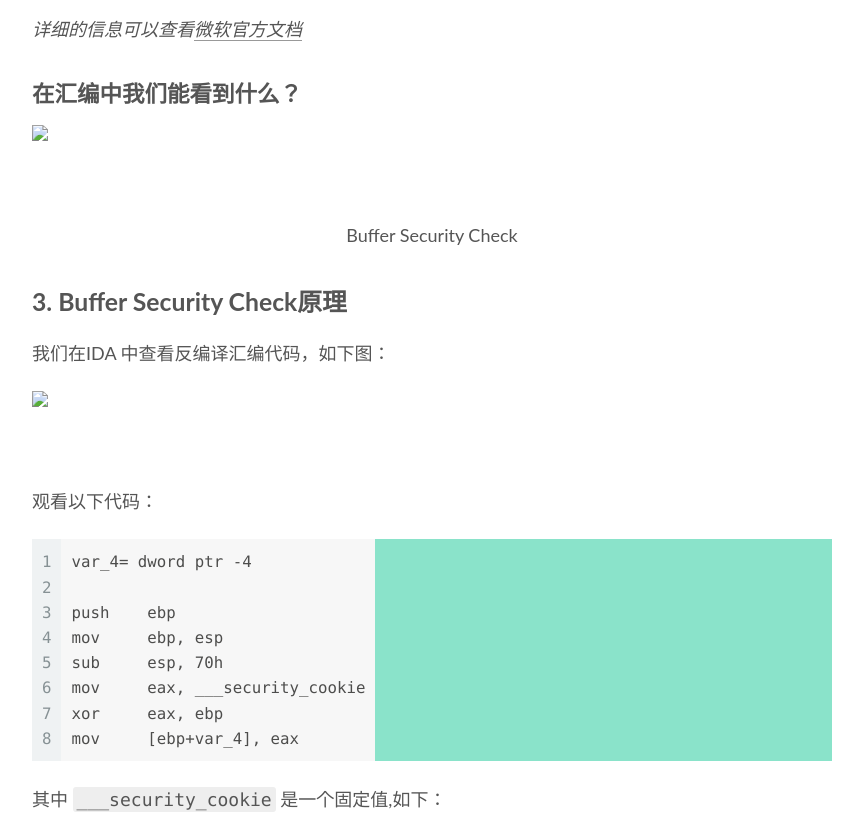
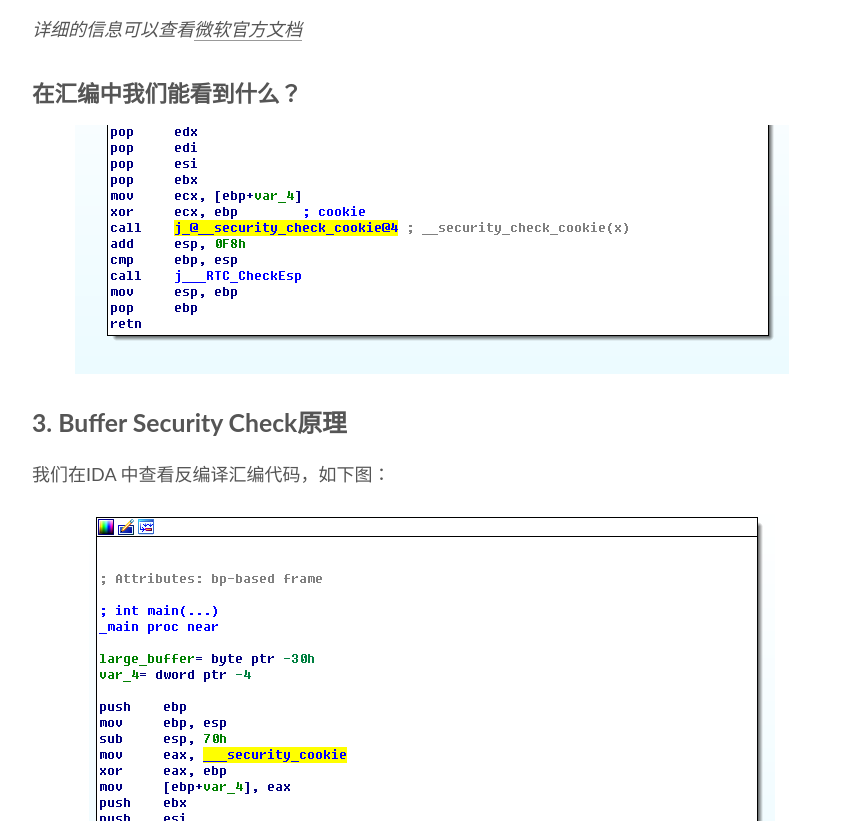
Before and after one commit to xxxxnnxxxx/xxxxnnxxxx.github.io, a plain HTML site: page index.html in a window 1280 px wide. Shown: the part 5200-6021 px from the top of the page, without its empty margins (208-1071 px from the left). Drawn offline with Linux system fonts and the light colour scheme; files whose address does not match are found by name.

Commit message:
Site updated: 2023-07-05 10:01:02

```diff
--- a/index.html
+++ b/index.html
@@ -171,7 +171,7 @@
               <span class="post-meta-item-text">Posted on</span>
 
 
-              <time title="Created: 2023-07-05 09:51:00 / Modified: 09:55:39" itemprop="dateCreated datePublished" datetime="2023-07-05T09:51:00+08:00">2023-07-05</time>
+              <time title="Created: 2023-07-05 09:51:00 / Modified: 10:00:44" itemprop="dateCreated datePublished" datetime="2023-07-05T09:51:00+08:00">2023-07-05</time>
             </span>
             <span class="post-meta-item">
               <span class="post-meta-item-icon">
@@ -236,9 +236,9 @@
 <h3 id="什么不受保护？"><a href="#什么不受保护？" class="headerlink" title="什么不受保护？"></a><b>什么不受保护？</b></h3><p>在&#x2F;GS编译器选项并不能防止所有的缓冲区溢出的安全攻击。例如，如果对象中有一个缓冲区和一个 vtable，则缓冲区溢出可能会损坏 vtable。</p>
 <p>即使您使用&#x2F;GS，也要始终尝试编写没有缓冲区溢出的安全代码。</p>
 <p><i>详细的信息可以查看<a target="_blank" rel="noopener" href="https://docs.microsoft.com/en-us/cpp/build/reference/gs-buffer-security-check?view=msvc-160">微软官方文档</a></i></p>
-<h3 id="在汇编中我们能看到什么？"><a href="#在汇编中我们能看到什么？" class="headerlink" title="在汇编中我们能看到什么？"></a><b>在汇编中我们能看到什么？</b></h3><p><img src="./栈相关检查/buffersecuritycheck.png"><br><center>Buffer Security Check</center></p>
+<h3 id="在汇编中我们能看到什么？"><a href="#在汇编中我们能看到什么？" class="headerlink" title="在汇编中我们能看到什么？"></a><b>在汇编中我们能看到什么？</b></h3><p><img src="/2023/07/05/%E6%A0%88%E7%9B%B8%E5%85%B3%E6%A3%80%E6%9F%A5/buffersecuritycheck.png" alt="Buffer Security Check"></p>
 <h2 id="3-Buffer-Security-Check原理"><a href="#3-Buffer-Security-Check原理" class="headerlink" title="3. Buffer Security Check原理"></a>3. Buffer Security Check原理</h2><p>我们在IDA 中查看反编译汇编代码，如下图：</p>
-<p><img src="./栈相关检查/asm-buffersercuritycheck.png"><br/></p>
+<p><img src="/2023/07/05/%E6%A0%88%E7%9B%B8%E5%85%B3%E6%A3%80%E6%9F%A5/asm-buffersercuritycheck.png"></p>
 <p>观看以下代码：</p>
 <figure class="highlight plaintext"><table><tr><td class="gutter"><pre><span class="line">1</span><br><span class="line">2</span><br><span class="line">3</span><br><span class="line">4</span><br><span class="line">5</span><br><span class="line">6</span><br><span class="line">7</span><br><span class="line">8</span><br></pre></td><td class="code"><pre><span class="line">var_4= dword ptr -4</span><br><span class="line"></span><br><span class="line">push    ebp</span><br><span class="line">mov     ebp, esp</span><br><span class="line">sub     esp, 70h</span><br><span class="line">mov     eax, ___security_cookie</span><br><span class="line">xor     eax, ebp</span><br><span class="line">mov     [ebp+var_4], eax</span><br></pre></td></tr></table></figure>
 <p>其中 <code>___security_cookie</code> 是一个固定值,如下：</p>
```
Also changed, not shown: 2023/07/05/栈相关检查/index.html (+6 -6 lines).
